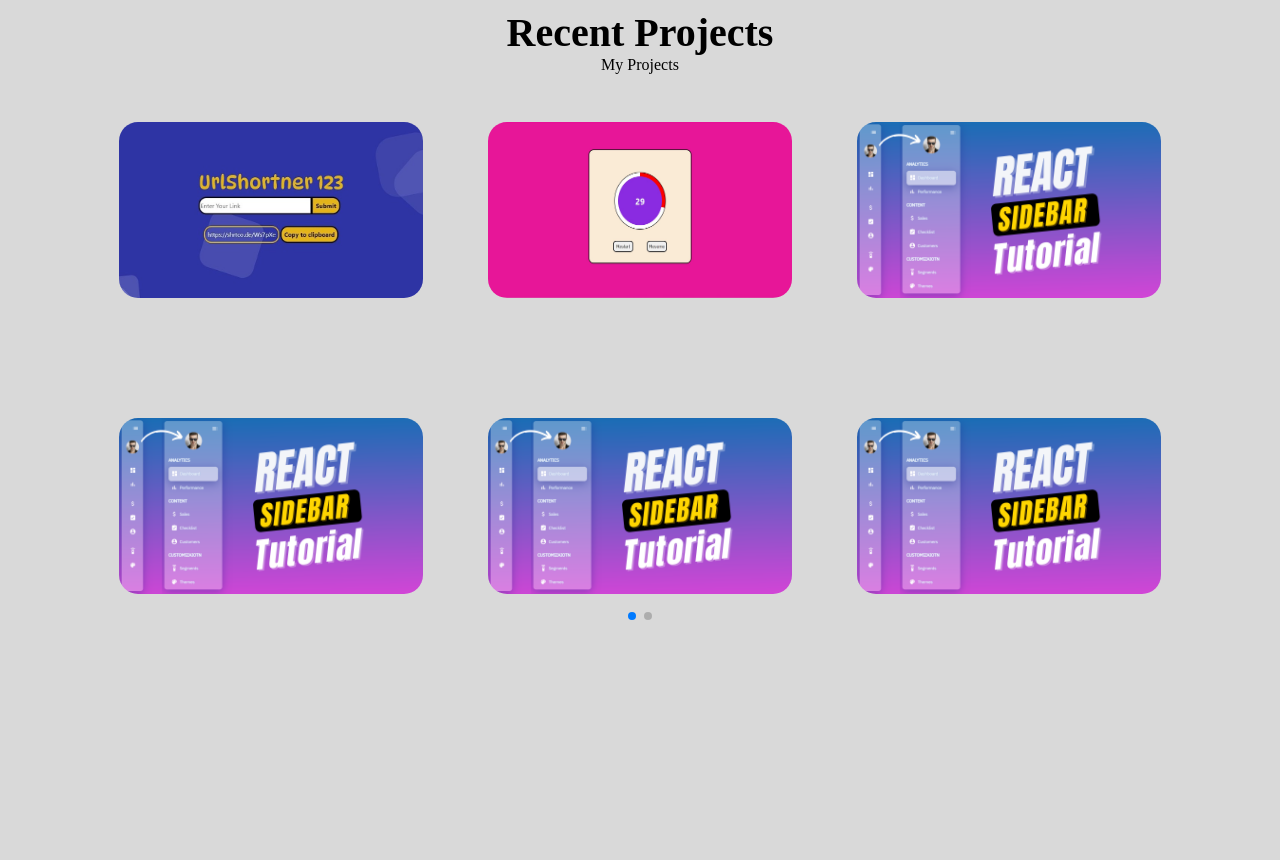
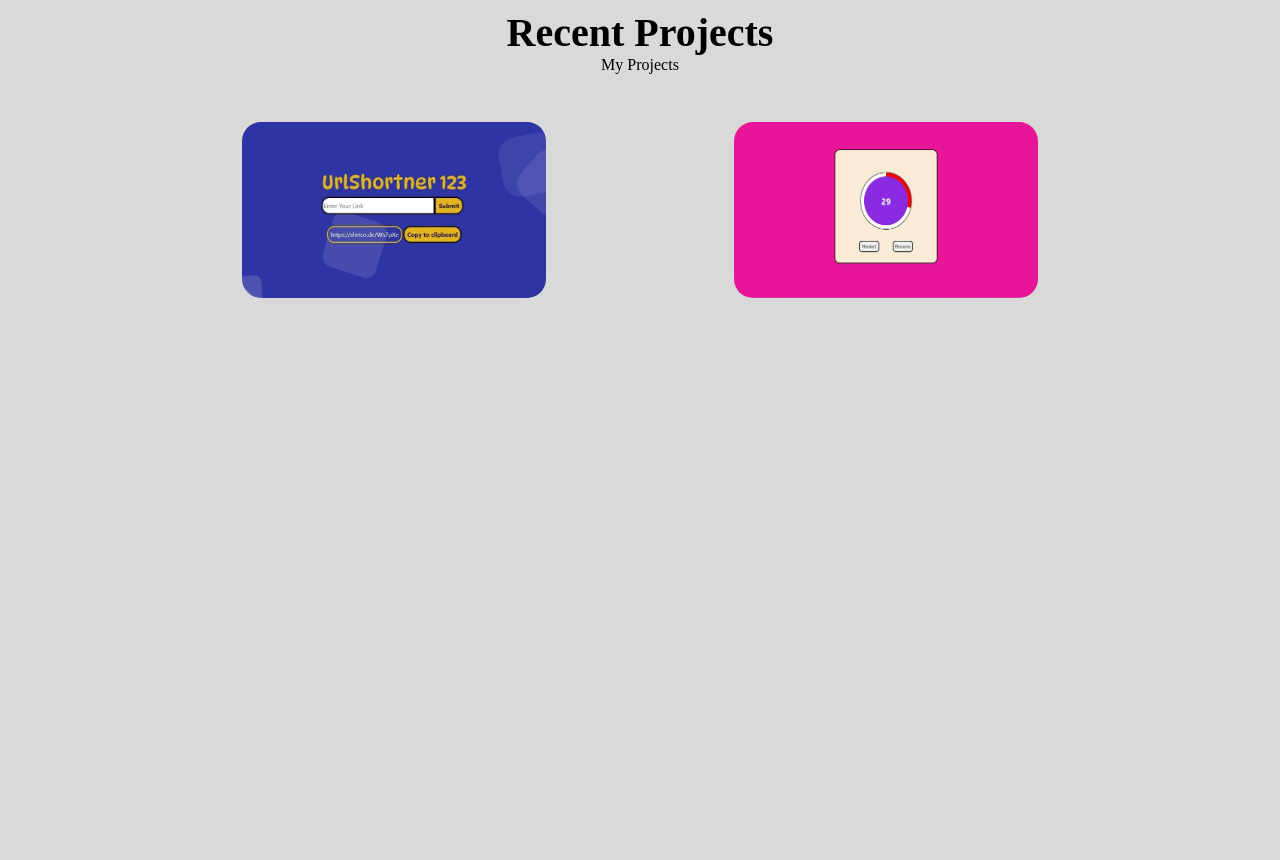
Before and after one commit to Tejodeep2002/Main-Portfolio, a React (Create React App) app: page / in a window 1280 px wide. Shown: the part 3500-4360 px from the top of the page. Built offline with nearby package versions, Linux system fonts and the light colour scheme; a web font is replaced by a local one.

Commit message:
Fix Project Issue

```diff
--- a/src/App.css
+++ b/src/App.css
@@ -14,7 +14,13 @@
   position: relative;
 }
 
-@media screen and (max-width:450px){
+@media screen and (max-width:500px){
+  .App{
+    padding: 0.7rem 1rem;
+  }
+}
+
+@media screen and (max-width:375px){
   .App{
     padding: 0.5rem 1rem;
   }
--- a/src/Components/ProjectSlider1/ProjectSlider1.css
+++ b/src/Components/ProjectSlider1/ProjectSlider1.css
@@ -4,7 +4,7 @@
 }
 
 .p-slider {
-  width: 100%;
+  width: 90%;
   top: 2rem;
 }
 
@@ -51,16 +51,17 @@
   gap: 0.5rem;
   background: black;
   filter: opacity(0.8);
-  font-weight: bold;
+  /* font-weight: bold; */
   color: var(--white);
 }
 .hover-slide-heading > * {
   background: black;
 }
 
-.hover-slide-heading > :nth-child(1) {
-  font-size: 2rem;
+.hover-slide-heading:nth-child(1) {
+  font-size: 1rem;
 }
+
 
 .hover-slide-image > a > img {
   width: 2.5rem;
@@ -83,3 +84,16 @@
   background-color: black;
   filter: opacity(0.8);
 }
+
+@media screen and (max-width: 500px){
+  .p-slider {
+    width: 80%;
+
+  }
+}
+@media screen and (max-width: 375px){
+  .p-slider {
+    width: 90%;
+
+  }
+}
--- a/src/Components/ProjectSlider2/ProjectSlider2.css
+++ b/src/Components/ProjectSlider2/ProjectSlider2.css
@@ -54,7 +54,7 @@
   align-items: center;
   gap: 0.5rem;
   background: black;
-  filter: opacity(0.8);
+  filter: opacity(1);
   font-weight: bold;
   color: var(--white);
 }
@@ -63,7 +63,7 @@
 }
 
 .hover-slide-heading > :nth-child(1) {
-  font-size: 2rem;
+  font-size: 1.5rem;
 }
 
 .hover-slide-image {
@@ -76,7 +76,7 @@
 
 .hover-slide-image > a {
   background-color: black;
-  filter: opacity(0.8);
+  filter: opacity(1);
 }
 
 .hover-slide-image img {
--- a/src/Components/ProjectSlider2/ProjectSlider2.jsx
+++ b/src/Components/ProjectSlider2/ProjectSlider2.jsx
@@ -45,32 +45,7 @@ const ProjectSlider2 = ({ projects }) => {
             )}
           </div>
         </SwiperSlide>
-        <SwiperSlide>
-          <div className="super-slider">
-            {projects.map((items, val) =>
-              val < 6 ? (
-                <div className="p2-slide" key={val}>
-                  <img src={items.image} alt="" />
-                  <div className="hover-slide">
-                    <div className="hover-slide-heading">
-                      <span>{items.name}</span>
-                      <span>{items.desc}</span>
-                    </div>
 
-                    <div className="hover-slide-image">
-                      <a href={items.github} target="_blank">
-                        <img src={Github} alt="" />
-                      </a>
-                      <a href={items.website} target="_blank">
-                        <img src={Website} alt="" />
-                      </a>
-                    </div>
-                  </div>
-                </div>
-              ) : null
-            )}
-          </div>
-        </SwiperSlide>
       </Swiper>
     </>
   );
--- a/src/Components/Projects/Projects.css
+++ b/src/Components/Projects/Projects.css
@@ -5,7 +5,7 @@
   justify-content: center;
   align-items: center;
   display: flex;
-  margin-bottom: 20rem;;
+  margin-bottom: 20rem;
 }
 
 .p-wrapper {
@@ -32,6 +32,35 @@
   font-size: 1rem;
 }
 
-.p-main{
+.p-main {
   width: 100%;
 }
+
+@media screen and (max-width: 500px) {
+  .projects {
+    position: relative;
+    height: 40vh;
+    top: -13rem;
+
+    /* margin-bottom: 2rem; */
+  }
+
+  .p-wrapper {
+    width: 100%;
+  }
+  .p-main {
+    width: 100%;
+  }
+}
+
+@media screen and (max-width: 375px) {
+  .projects {
+    position: relative;
+    height: 40vh;
+    top: 2rem;
+  }
+
+  .p-wrapper {
+    width: 100%;
+  }
+}
--- a/src/Components/Projects/Projects.jsx
+++ b/src/Components/Projects/Projects.jsx
@@ -36,96 +36,7 @@ const Projects = () => {
       website:
         "https://tejodeep2002.github.io/Circular-Progress-Bar-with-pause-button/",
     },
-    {
-      name: "Project3",
-      desc: "dadadadadad",
-      image: project,
-      github:
-        "https://github.com/Tejodeep2002/Circular-Progress-Bar-with-pause-button",
-      website:
-        "https://tejodeep2002.github.io/Circular-Progress-Bar-with-pause-button/",
-    },
-    {
-      name: "Project4",
-      desc: "dadadadadad",
-      image: project,
-      github:
-        "https://github.com/Tejodeep2002/Circular-Progress-Bar-with-pause-button",
-      website:
-        "https://tejodeep2002.github.io/Circular-Progress-Bar-with-pause-button/",
-    },
-    {
-      name: "Project5",
-      desc: "dadadadadad",
-      image: project,
-      github:
-        "https://github.com/Tejodeep2002/Circular-Progress-Bar-with-pause-button",
-      website:
-        "https://tejodeep2002.github.io/Circular-Progress-Bar-with-pause-button/",
-    },
-    {
-      name: "Project6",
-      desc: "dadadadadad",
-      image: project,
-      github:
-        "https://github.com/Tejodeep2002/Circular-Progress-Bar-with-pause-button",
-      website:
-        "https://tejodeep2002.github.io/Circular-Progress-Bar-with-pause-button/",
-    },
-    {
-      name: "Project7",
-      desc: "dadadadadad",
-      image: project,
-      github:
-        "https://github.com/Tejodeep2002/Circular-Progress-Bar-with-pause-button",
-      website:
-        "https://tejodeep2002.github.io/Circular-Progress-Bar-with-pause-button/",
-    },
-    {
-      name: "Project8",
-      desc: "dadadadadad",
-      image: project,
-      github:
-        "https://github.com/Tejodeep2002/Circular-Progress-Bar-with-pause-button",
-      website:
-        "https://tejodeep2002.github.io/Circular-Progress-Bar-with-pause-button/",
-    },
-    {
-      name: "Project9",
-      desc: "dadadadadad",
-      image: project,
-      github:
-        "https://github.com/Tejodeep2002/Circular-Progress-Bar-with-pause-button",
-      website:
-        "https://tejodeep2002.github.io/Circular-Progress-Bar-with-pause-button/",
-    },
-    {
-      name: "Project10",
-      desc: "dadadadadad",
-      image: project,
-      github:
-        "https://github.com/Tejodeep2002/Circular-Progress-Bar-with-pause-button",
-      website:
-        "https://tejodeep2002.github.io/Circular-Progress-Bar-with-pause-button/",
-    },
-    {
-      name: "Project11",
-      desc: "dadadadadad",
-      image: project,
-      github:
-        "https://github.com/Tejodeep2002/Circular-Progress-Bar-with-pause-button",
-      website:
-        "https://tejodeep2002.github.io/Circular-Progress-Bar-with-pause-button/",
-    },
-    {
-      name: "Project12",
-      desc: "dadadadadad",
-      image: project,
-      github:
-        "https://github.com/Tejodeep2002/Circular-Progress-Bar-with-pause-button",
-      website:
-        "https://tejodeep2002.github.io/Circular-Progress-Bar-with-pause-button/",
-    },
+
   ];
 
   return (
--- a/src/Components/QualiTree/QualiTree.css
+++ b/src/Components/QualiTree/QualiTree.css
@@ -48,6 +48,10 @@
 }
 
 @media screen and (max-width: 500px) {
+  .QualiTree {
+
+    font-size: 1.4rem;
+  }
   .left-QualiTree {
     border: 3px solid black;
   }
@@ -56,3 +60,16 @@
     border: 3px solid black;
   }
 }
+@media screen and (max-width: 375px) {
+  .QualiTree {
+
+    font-size: 1.3rem;
+  }
+  .left-QualiTree {
+    border: 3px solid black;
+  }
+
+  .right-QualiTree {
+    border: 3px solid black;
+  }
+}
--- a/src/Components/Qualification/Qualification.css
+++ b/src/Components/Qualification/Qualification.css
@@ -193,7 +193,7 @@
     gap: 2rem;
   }
   .q-section {
-    transform: scale(1.2);
+    transform: scale(1.3);
     font-weight: bold;
     gap:2rem
 
@@ -297,7 +297,7 @@
     gap: 2rem;
   }
   .q-section {
-    transform: scale(1.2);
+    transform: scale(1.3);
     font-weight: bold;
   }
   .q-section > :nth-child(1) {
--- a/src/Components/Qualification/Qualification.jsx
+++ b/src/Components/Qualification/Qualification.jsx
@@ -84,7 +84,7 @@ const Qualification = () => {
               className="sec-toggle"
               style={
                 selectToggle
-                  ? { marginLeft: "11.4rem" }
+                  ? { marginLeft: "11.3rem" }
                   : { marginLeft: "0rem" }
               }
             ></div>
```
